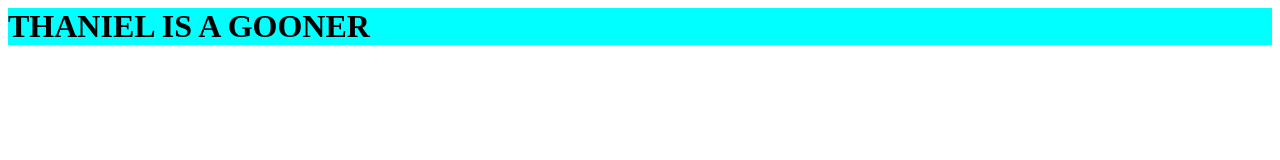
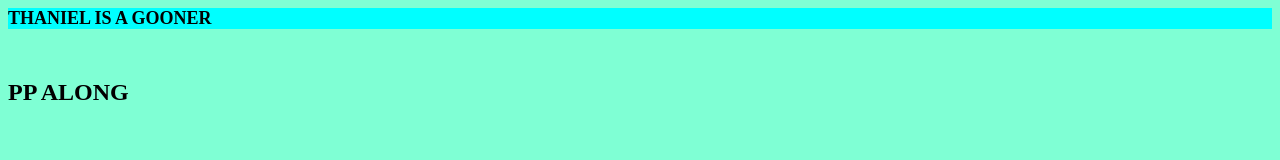
Before and after one commit to imThayer/website, a plain HTML site: page index.html in a window 1280 px wide. Drawn offline with Linux system fonts and the light colour scheme.

Commit message:
gooner thanos

```diff
--- a/index.html
+++ b/index.html
@@ -2,7 +2,8 @@
     <head> <link href="style.css" rel="stylesheet"></head>
 
     <body>
-        <h1>THANIEL IS A GOONER</h1>
+        <h1>THANIEL IS A GOONER</h1> <br>
+        <h2>PP ALONG</h2>
     </body>
 
 </html>
--- a/style.css
+++ b/style.css
@@ -1,3 +1,9 @@
+BODY {
+    background-color: aquamarine;
+    font-family: 'Times New Roman', Times, serif;
+}
+
 h1 {
     background-color: aqua;
+    font-size: large;
 }
```
